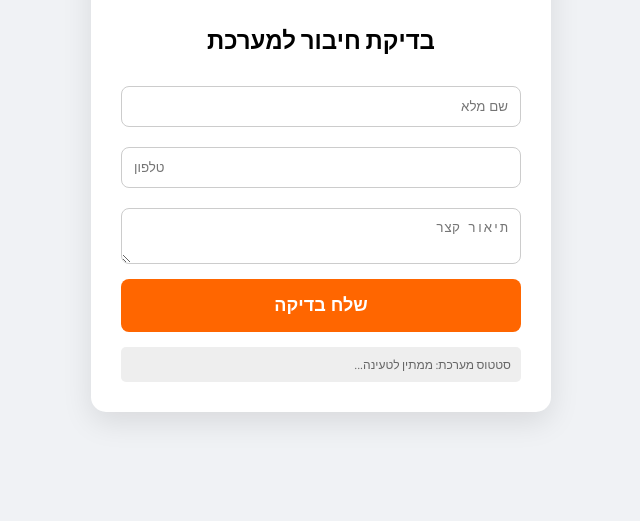
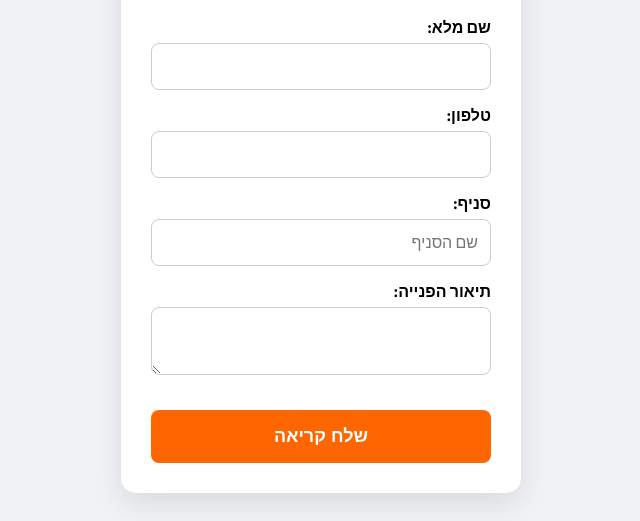
Before and after one commit to yair-blip/1221, a plain HTML site: page index.html in a window 1280 px wide. Shown: the part 279-800 px from the top of the page, without its empty margins (319-959 px from the left). Drawn offline with Linux system fonts and the light colour scheme.

Commit message:
Update index.html

```diff
--- a/index.html
+++ b/index.html
@@ -3,39 +3,38 @@
 <head>
     <meta charset="UTF-8">
     <meta name="viewport" content="width=device-width, initial-scale=1.0">
-    <title>דיבאג - איחוד הצלה</title>
+    <title>איחוד הצלה - פתיחת קריאה</title>
     <link href="https://fonts.googleapis.com/css2?family=Assistant:wght@400;700;800&display=swap" rel="stylesheet">
     <style>
-        body { font-family: 'Assistant', sans-serif; background: #f0f2f5; display: flex; justify-content: center; align-items: center; min-height: 100vh; margin: 0; }
-        .card { background: white; padding: 30px; border-radius: 15px; box-shadow: 0 10px 30px rgba(0,0,0,0.1); width: 90%; max-width: 400px; text-align: center; border-top: 6px solid #ff6600; }
-        input, textarea { width: 100%; padding: 12px; margin: 10px 0; border: 1px solid #ccc; border-radius: 8px; box-sizing: border-box; }
-        .submit-btn { background: #ff6600; color: white; border: none; padding: 16px; width: 100%; border-radius: 8px; cursor: pointer; font-size: 18px; font-weight: bold; }
+        body { font-family: 'Assistant', sans-serif; background: #f0f2f5; margin: 0; display: flex; justify-content: center; align-items: center; min-height: 100vh; }
+        .card { background: white; padding: 30px; border-radius: 15px; box-shadow: 0 10px 30px rgba(0,0,0,0.1); width: 95%; max-width: 400px; text-align: center; border-top: 6px solid #ff6600; box-sizing: border-box; }
+        .logo { max-width: 180px; margin-bottom: 20px; }
+        .form-group { text-align: right; margin-bottom: 15px; }
+        label { display: block; margin-bottom: 5px; font-weight: 700; }
+        input, textarea { width: 100%; padding: 12px; border: 1px solid #ccc; border-radius: 8px; box-sizing: border-box; font-size: 16px; font-family: inherit; }
+        .submit-btn { background: #ff6600; color: white; border: none; padding: 16px; width: 100%; border-radius: 8px; cursor: pointer; font-size: 18px; font-weight: bold; margin-top: 15px; }
+        #success-message { display: none; color: #28a745; font-weight: bold; padding: 20px; }
+        /* הסתרת הבועה הכחולה */
+        .woot-widget-bubble, .woot--bubble-holder, #chatwoot-widget-container { display: none !important; }
     </style>
 </head>
 <body>
 
 <div class="card">
-    <img src="https://upload.wikimedia.org/wikipedia/commons/thumb/b/bc/UHNewLogo.svg/1280px-UHNewLogo.svg.png" style="max-width: 150px; margin-bottom: 20px;">
+    <img src="https://upload.wikimedia.org/wikipedia/commons/thumb/b/bc/UHNewLogo.svg/1280px-UHNewLogo.svg.png" class="logo">
     <div id="form-content">
-        <h2>בדיקת חיבור למערכת</h2>
-        <input type="text" id="cust-name" placeholder="שם מלא">
-        <input type="tel" id="cust-phone" placeholder="טלפון">
-        <textarea id="issue-desc" placeholder="תיאור קצר"></textarea>
-        <button class="submit-btn" id="btn-submit" onclick="debugAndSend()">שלח בדיקה</button>
+        <h2>פתיחת קריאת שירות</h2>
+        <div class="form-group"><label>שם מלא:</label><input type="text" id="cust-name"></div>
+        <div class="form-group"><label>טלפון:</label><input type="tel" id="cust-phone"></div>
+        <div class="form-group"><label>סניף:</label><input id="branch-input" placeholder="שם הסניף"></div>
+        <div class="form-group"><label>תיאור הפנייה:</label><textarea id="issue-desc"></textarea></div>
+        <button class="submit-btn" id="btn-submit" onclick="sendTicket()">שלח קריאה</button>
     </div>
-    <div id="status-log" style="text-align: right; font-size: 12px; color: #666; margin-top: 15px; background: #eee; padding: 10px; border-radius: 5px;">
-        סטטוס מערכת: ממתין לטעינה...
-    </div>
+    <div id="success-message"><h3>הקריאה התקבלה!</h3><p>נציג יחזור אליך בהקדם.</p></div>
 </div>
 
 <script>
-  // פונקציה לעדכון הסטטוס על המסך
-  function logStatus(msg) {
-    document.getElementById('status-log').innerText += "\n> " + msg;
-    console.log(msg);
-  }
-
-  window.chatwootSettings = { hideMessageBubble: false, locale: 'he' };
+  window.chatwootSettings = { hideMessageBubble: true, locale: 'he' };
 
   (function(d,t) {
     var BASE_URL="https://chat.bar-t.co.il";
@@ -44,45 +43,42 @@
     s.parentNode.insertBefore(g,s);
     g.onload=function(){
       window.chatwootSDK.run({
-        websiteToken: 'h9DWhNDA2QJUmnMgyCVnDtRZ',
+        websiteToken: 'LgubEAWU1P3FerjtJ6zMKghq', // המפתח החדש שלך
         baseUrl: BASE_URL
       });
-      logStatus("הסקריפט של Chatwoot נטען בהצלחה");
     }
   })(document,"script");
 
-  // האזנה לאירוע שהצ'אט מוכן
-  window.addEventListener('chatwoot:ready', function() {
-    logStatus("המערכת מוכנה (Ready)");
-  });
-
-  function debugAndSend() {
-    logStatus("ניסיון שליחה...");
-
-    if (!window.$chatwoot) {
-        alert("שגיאה: אובייקט Chatwoot לא קיים בדף!");
-        logStatus("שגיאה: window.$chatwoot לא נמצא");
-        return;
-    }
-
+  function sendTicket() {
     const name = document.getElementById('cust-name').value;
     const phone = document.getElementById('cust-phone').value;
+    const branch = document.getElementById('branch-input').value;
+    const desc = document.getElementById('issue-desc').value;
+    const btn = document.getElementById('btn-submit');
 
-    try {
-        logStatus("מנסה לבצע setUser...");
-        window.$chatwoot.setUser(phone, { name: name });
+    if (!name || !phone) { alert("נא למלא שם וטלפון"); return; }
+    btn.innerText = "שולח..."; btn.disabled = true;
 
-        logStatus("מנסה לשלוח הודעה...");
-        window.$chatwoot.sendMessage("בדיקת דיבאג: " + name + " - " + phone);
+    if (window.$chatwoot) {
+        // שימוש בזהות המשתמש כדי ליצור את הפנייה
+        window.$chatwoot.setUser(phone, {
+            name: name,
+            phone_number: phone,
+            custom_attributes: { "סניף": branch, "פנייה": desc }
+        });
 
-        alert("הפקודות נשלחו! בדוק אם הגיעה הודעה ב-Chatwoot");
-        logStatus("הפקודה נשלחה בהצלחה מהצד של הדפדפן");
-    } catch (err) {
-        alert("קרסה שגיאה: " + err.message);
-        logStatus("קריסה: " + err.message);
+        // פתיחה וסגירה מהירה של הווידג'ט ברקע כדי "להכריח" שליחה
+        window.$chatwoot.toggle("open");
+        setTimeout(() => {
+            window.$chatwoot.toggle("close");
+            document.getElementById('form-content').style.display = 'none';
+            document.getElementById('success-message').style.display = 'block';
+        }, 500);
+    } else {
+        alert("המערכת בטעינה, נסה שוב בעוד רגע");
+        btn.disabled = false; btn.innerText = "שלח קריאה";
     }
   }
 </script>
-
 </body>
 </html>
```
